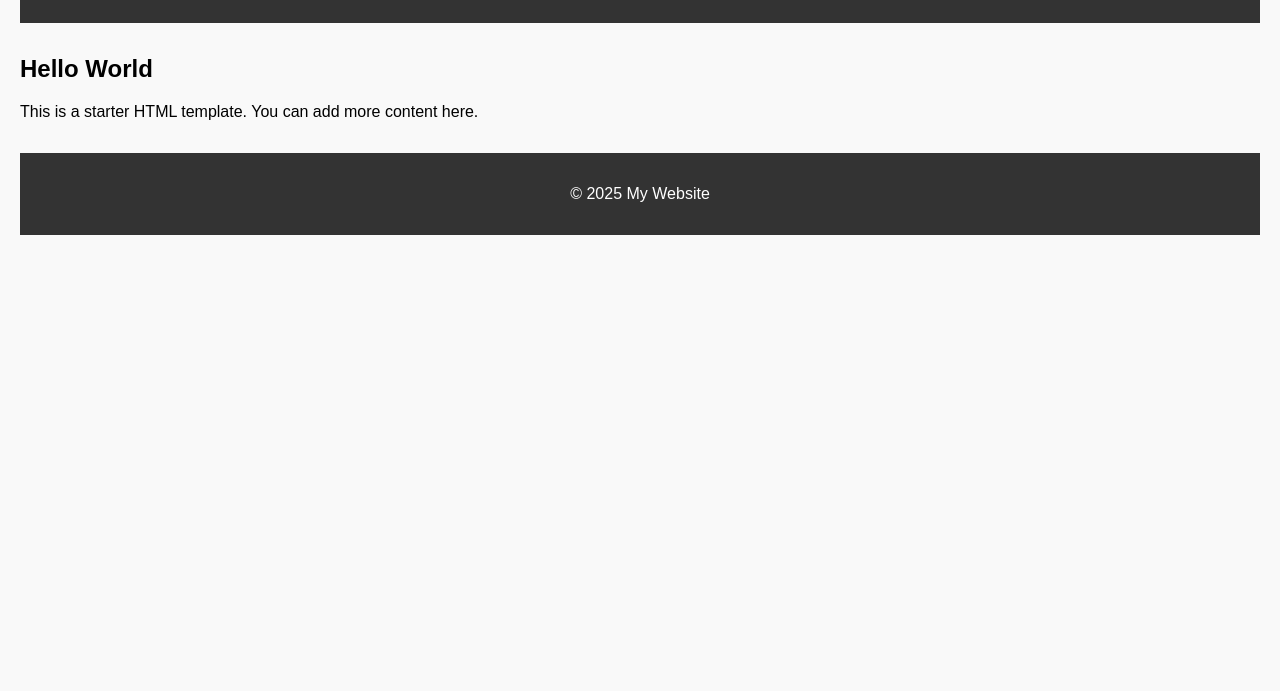
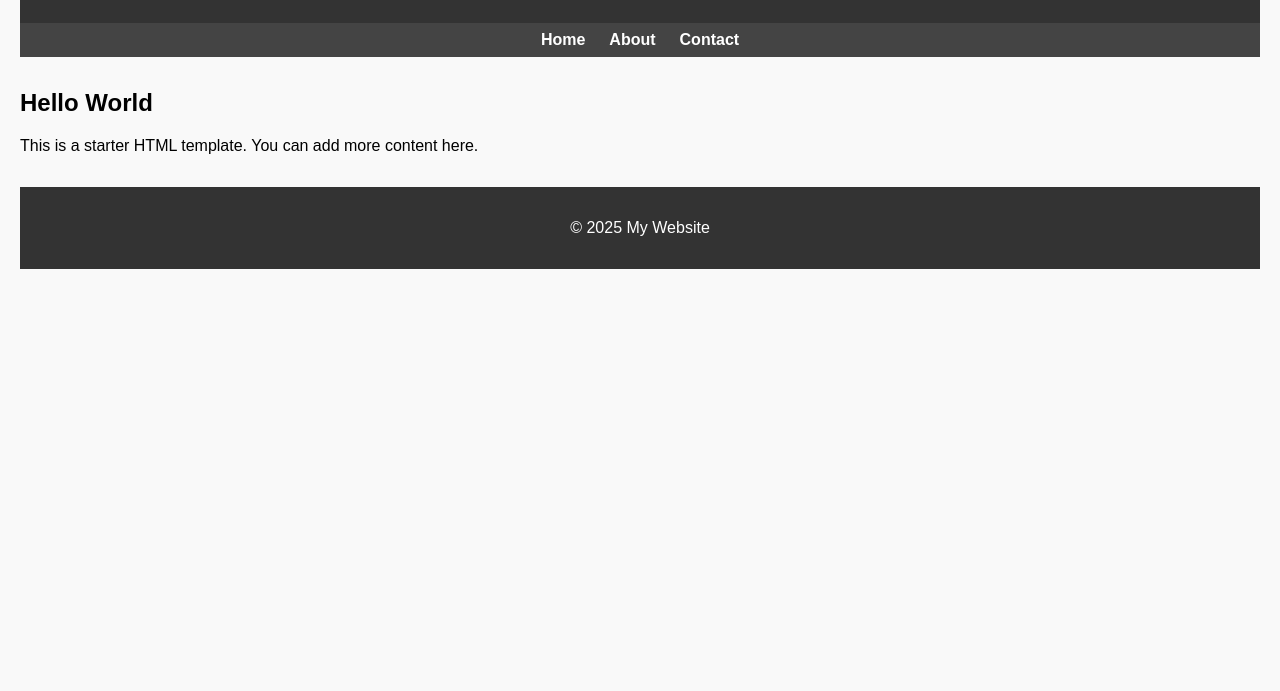
Before and after one commit to MisuClick/git-test-again, a plain HTML site: page index.html in a window 1280 px wide. Shown: the part 109-800 px from the top of the page. Drawn offline with Linux system fonts and the light colour scheme.

Commit message:
added navbar function

```diff
--- a/index.html
+++ b/index.html
@@ -20,6 +20,26 @@
             padding: 1rem;
             text-align: center;
         }
+        nav {
+        background: #444;
+        padding: 0.5rem;
+        }
+        nav ul {
+        list-style: none;
+        margin: 0;
+        padding: 0;
+        display: flex;
+        justify-content: center;
+        gap: 1.5rem;
+        }
+        nav a {
+        color: white;
+        text-decoration: none;
+        font-weight: bold;
+        }
+        nav a:hover {
+        text-decoration: underline;
+        }
 
         main {
             margin: 2rem 0;
@@ -32,6 +52,14 @@
         <h1>Welcome to My Website</h1>
     </header>
 
+    <nav>
+        <ul>
+            <li><a href="#">Home</a></li>
+            <li><a href="#">About</a></li>
+            <li><a href="#">Contact</a></li>
+        </ul>
+    </nav>
+
     <main>
         <h2>Hello World</h2>
         <p>This is a starter HTML template. You can add more content here.</p>
```
